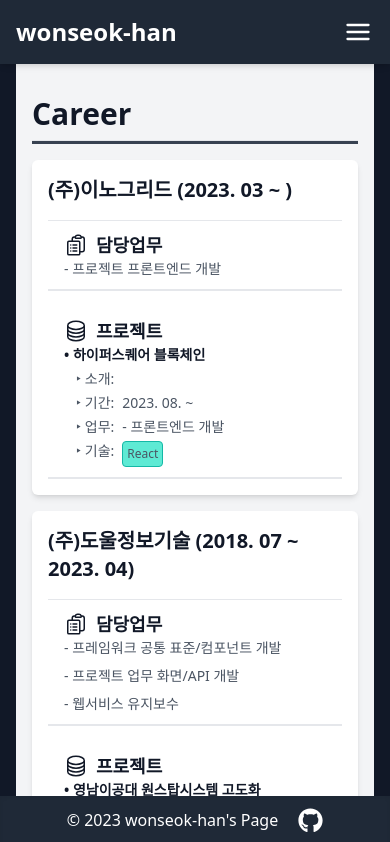
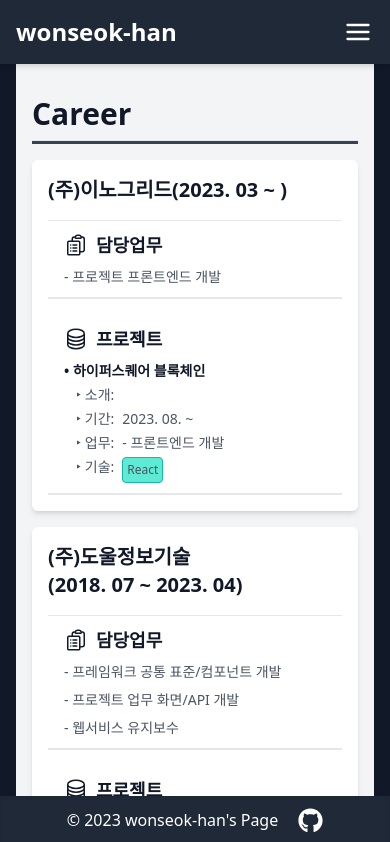
Before and after one commit to wonseok-han/my-portfolio, a React (Create React App) app: page /career in a window 390 px wide. Shown: the top 842 px of the page. Built offline with nearby package versions, Linux system fonts and the light colour scheme.

Commit message:
Career 프로젝트 위치 깨지는 부분, 회사, 기간 깨지는 부분 개선

```diff
--- a/src/pages/Career.tsx
+++ b/src/pages/Career.tsx
@@ -30,9 +30,15 @@ const Career = () => {
               data-aos="fade-up"
               data-aos-duration={1300}
             >
-              <h2 className="text-xl font-bold text-gray-900">
-                {company.name} ({company.term})
-              </h2>
+              <div className="flex flex-wrap">
+                <h2 className="text-xl font-bold text-gray-900">
+                  {company.name}
+                </h2>
+                <h2 className="text-xl font-bold text-gray-900">
+                  ({company.term})
+                </h2>
+              </div>
+
               <div className="w-full border-t border-b-[2px] px-4 py-2.5 text-gray-700 sm:grid sm:grid-cols-1 sm:space-x-1 lg:flex lg:space-x-5">
                 <h2 className="text-lg font-bold text-gray-900">
                   <div className="flex items-center">
@@ -50,10 +56,10 @@ const Career = () => {
                         d="M9 12h3.75M9 15h3.75M9 18h3.75m3 .75H18a2.25 2.25 0 002.25-2.25V6.108c0-1.135-.845-2.098-1.976-2.192a48.424 48.424 0 00-1.123-.08m-5.801 0c-.065.21-.1.433-.1.664 0 .414.336.75.75.75h4.5a.75.75 0 00.75-.75 2.25 2.25 0 00-.1-.664m-5.8 0A2.251 2.251 0 0113.5 2.25H15c1.012 0 1.867.668 2.15 1.586m-5.8 0c-.376.023-.75.05-1.124.08C9.095 4.01 8.25 4.973 8.25 6.108V8.25m0 0H4.875c-.621 0-1.125.504-1.125 1.125v11.25c0 .621.504 1.125 1.125 1.125h9.75c.621 0 1.125-.504 1.125-1.125V9.375c0-.621-.504-1.125-1.125-1.125H8.25zM6.75 12h.008v.008H6.75V12zm0 3h.008v.008H6.75V15zm0 3h.008v.008H6.75V18z"
                       />
                     </svg>
-                    담당업무
+                    <label>담당업무</label>
                   </div>
                 </h2>
-                <div className="flex flex-col space-y-2">
+                <div className="mt-2 flex flex-col space-y-2 sm:mt-0">
                   {company.works.map((work, index) => (
                     <p
                       key={`${index}-${work}`}
@@ -81,10 +87,10 @@ const Career = () => {
                         d="M20.25 6.375c0 2.278-3.694 4.125-8.25 4.125S3.75 8.653 3.75 6.375m16.5 0c0-2.278-3.694-4.125-8.25-4.125S3.75 4.097 3.75 6.375m16.5 0v11.25c0 2.278-3.694 4.125-8.25 4.125s-8.25-1.847-8.25-4.125V6.375m16.5 0v3.75m-16.5-3.75v3.75m16.5 0v3.75C20.25 16.153 16.556 18 12 18s-8.25-1.847-8.25-4.125v-3.75m16.5 0c0 2.278-3.694 4.125-8.25 4.125s-8.25-1.847-8.25-4.125"
                       />
                     </svg>
-                    프로젝트
+                    <label>프로젝트</label>
                   </div>
                 </h2>
-                <div className="flex w-full flex-col space-y-4">
+                <div className="mt-2 flex flex-col space-y-4 sm:mt-0">
                   {company.projects.map((project: Project) => (
                     <div
                       key={project.key}
```
